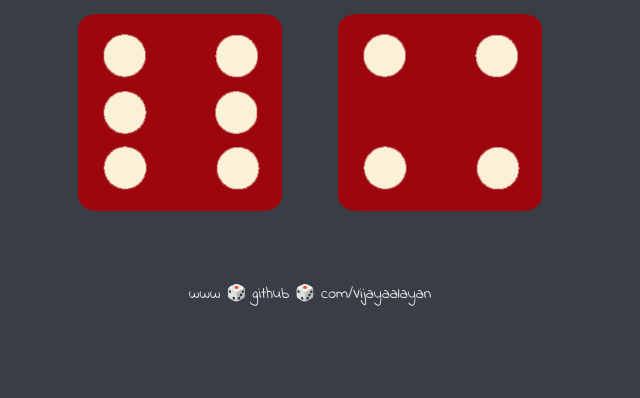
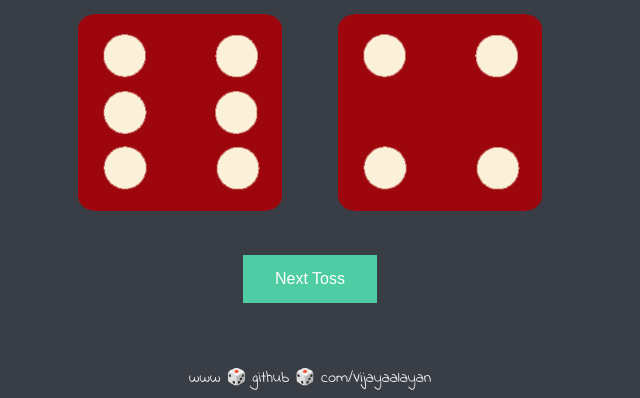
Before and after one commit to Vijayaalayan/Toss-the-Dice, a plain HTML site: page index.html in a window 1280 px wide. Shown: the part 481-879 px from the top of the page, without its empty margins (330-970 px from the left). Before the commit the page ends 800 px from the top, so only its background shows below. Drawn offline with Linux system fonts and the light colour scheme.

Commit message:
Update index.html

```diff
--- a/index.html
+++ b/index.html
@@ -23,7 +23,8 @@
       </div>
 
     </div>
-
+    <br><br>
+    <center><button class="button" onClick="window.location.reload();">Next Toss</button></center>
 
   </body>
 
```
